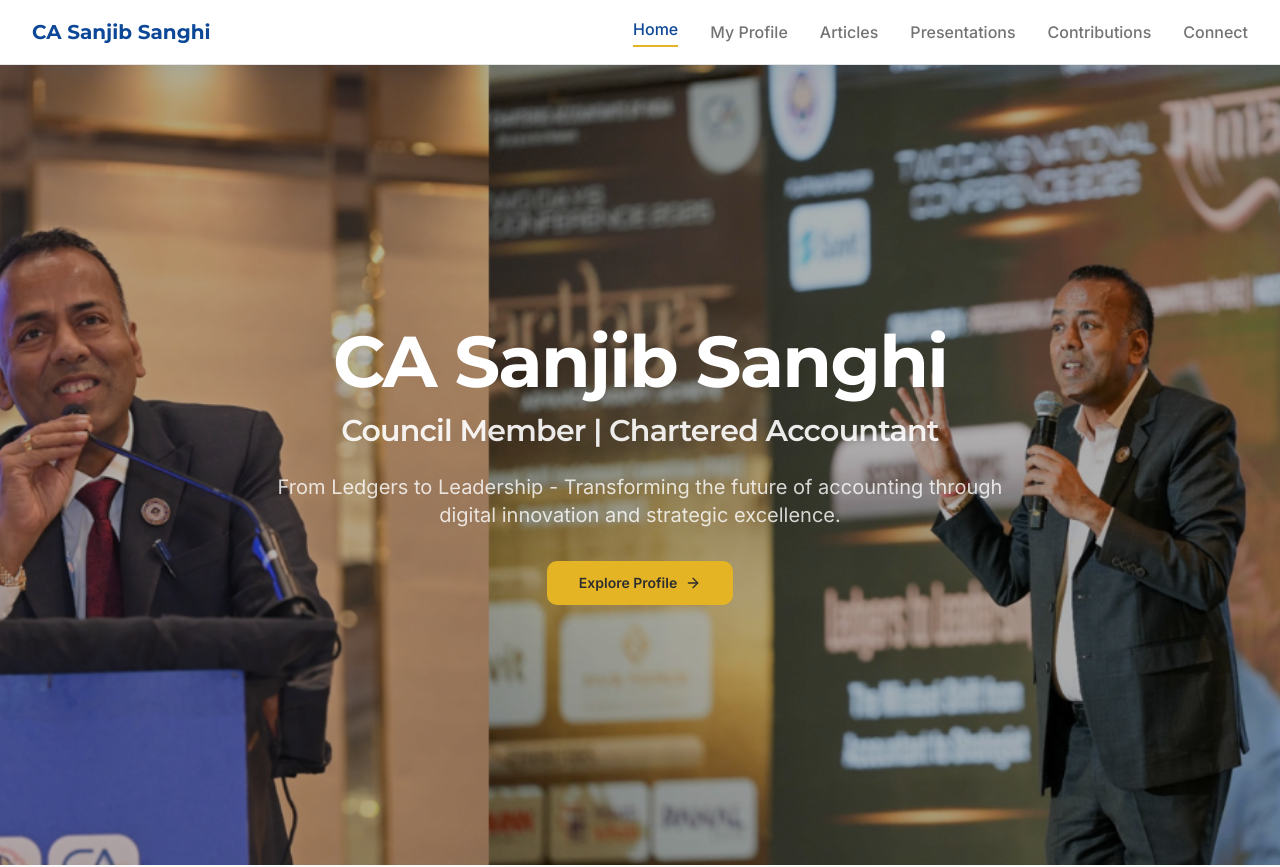
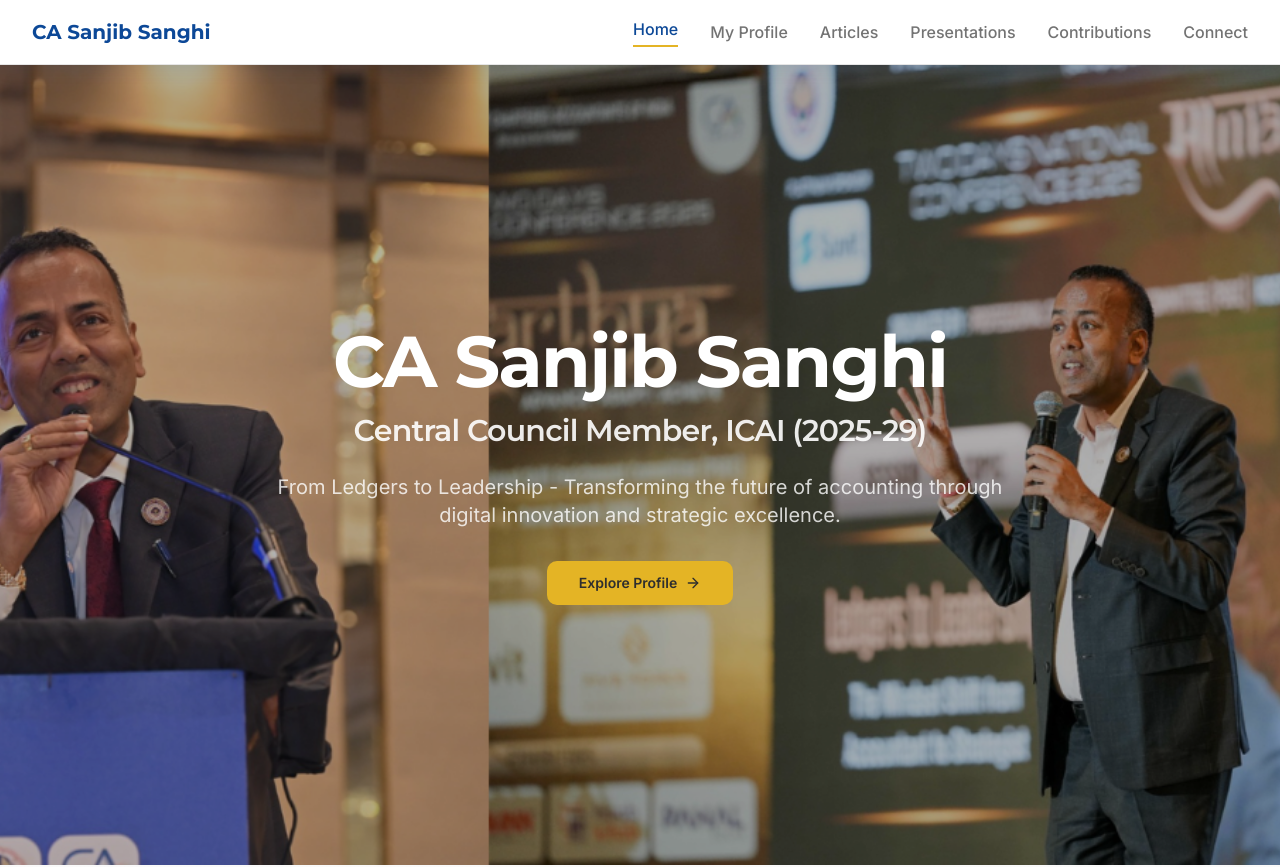
Before and after one commit to casanjibsanghi/digital-ca-hub, a React (Vite) app: page / in a window 1280 px wide. Shown: the top 867 px of the page. Built offline with nearby package versions, Linux system fonts and the light colour scheme; the HTML template or start-up script is replaced by a standard one.

Commit message:
Update hero banner title

```diff
--- a/src/pages/HomePage.tsx
+++ b/src/pages/HomePage.tsx
@@ -109,7 +109,7 @@ const HomePage = () => {
               CA Sanjib Sanghi
             </h1>
             <h2 className="text-xl md:text-2xl lg:text-3xl font-light mb-6 text-white/90">
-              Council Member | Chartered Accountant
+              Central Council Member, ICAI (2025-29)
             </h2>
             <p className="text-lg md:text-xl leading-relaxed max-w-3xl mx-auto mb-8 text-white/80">
               From Ledgers to Leadership - Transforming the future of accounting through digital innovation and strategic excellence.
```
